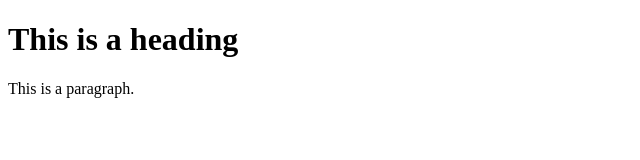
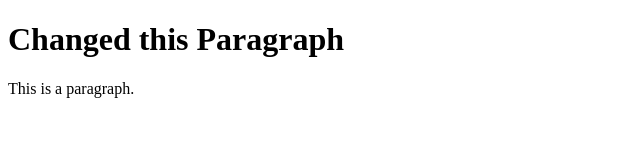
Before and after one commit to haither2010/leearn-demo, a plain HTML site: page index.html in a window 1280 px wide. Shown: the whole page, without its empty margins (0-640 px from the left). Drawn offline with Linux system fonts and the light colour scheme.

```diff
--- a/index.html
+++ b/index.html
@@ -1,10 +1,12 @@
 <!DOCTYPE html>
 <html>
 <title>HTML Tutorial</title>
+
 <body>
 
-<h1>This is a heading</h1>
-<p>This is a paragraph.</p>
+    <h1>Changed this Paragraph</h1>
+    <p>This is a paragraph.</p>
 
 </body>
+
 </html>
```
